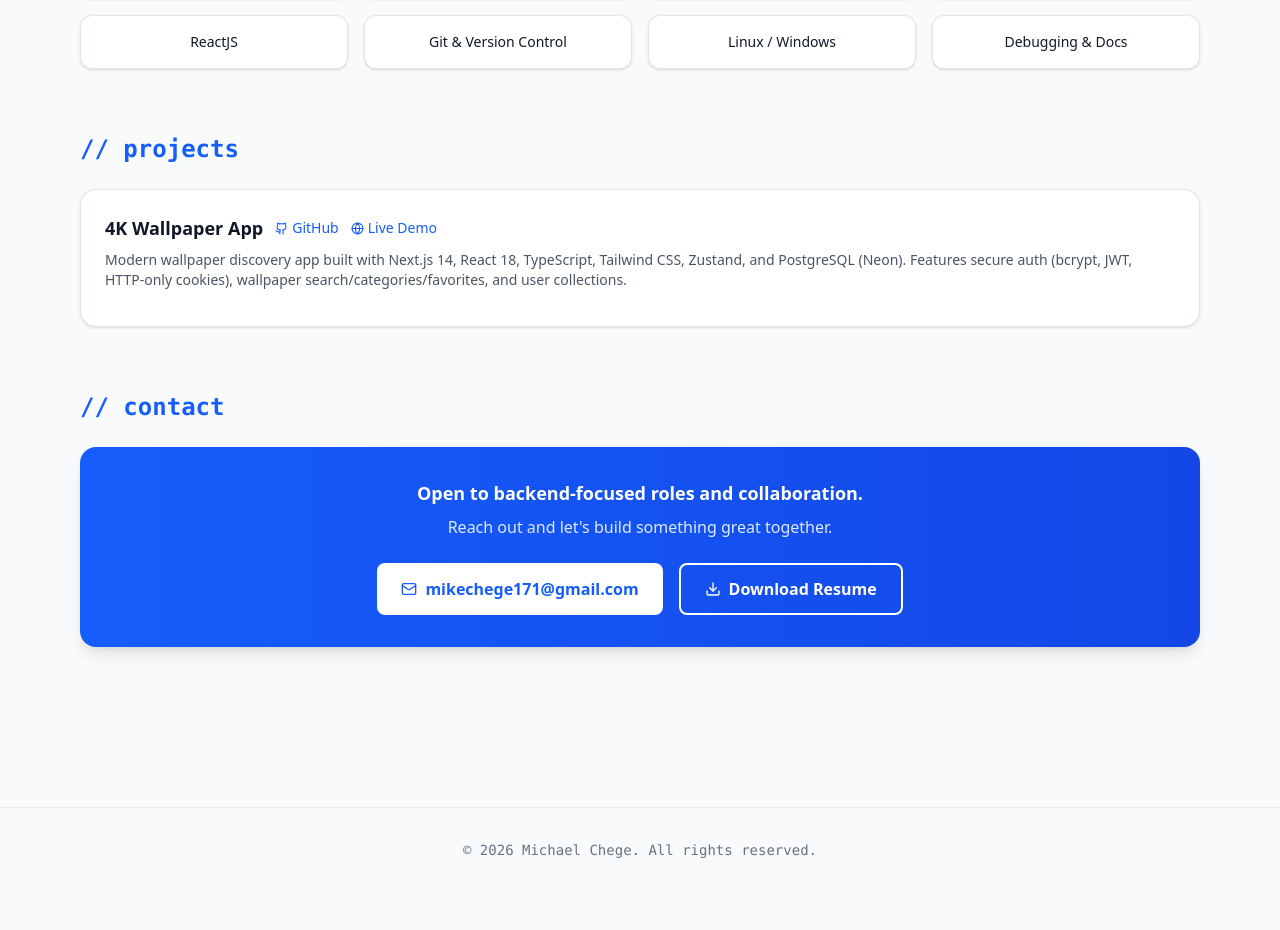
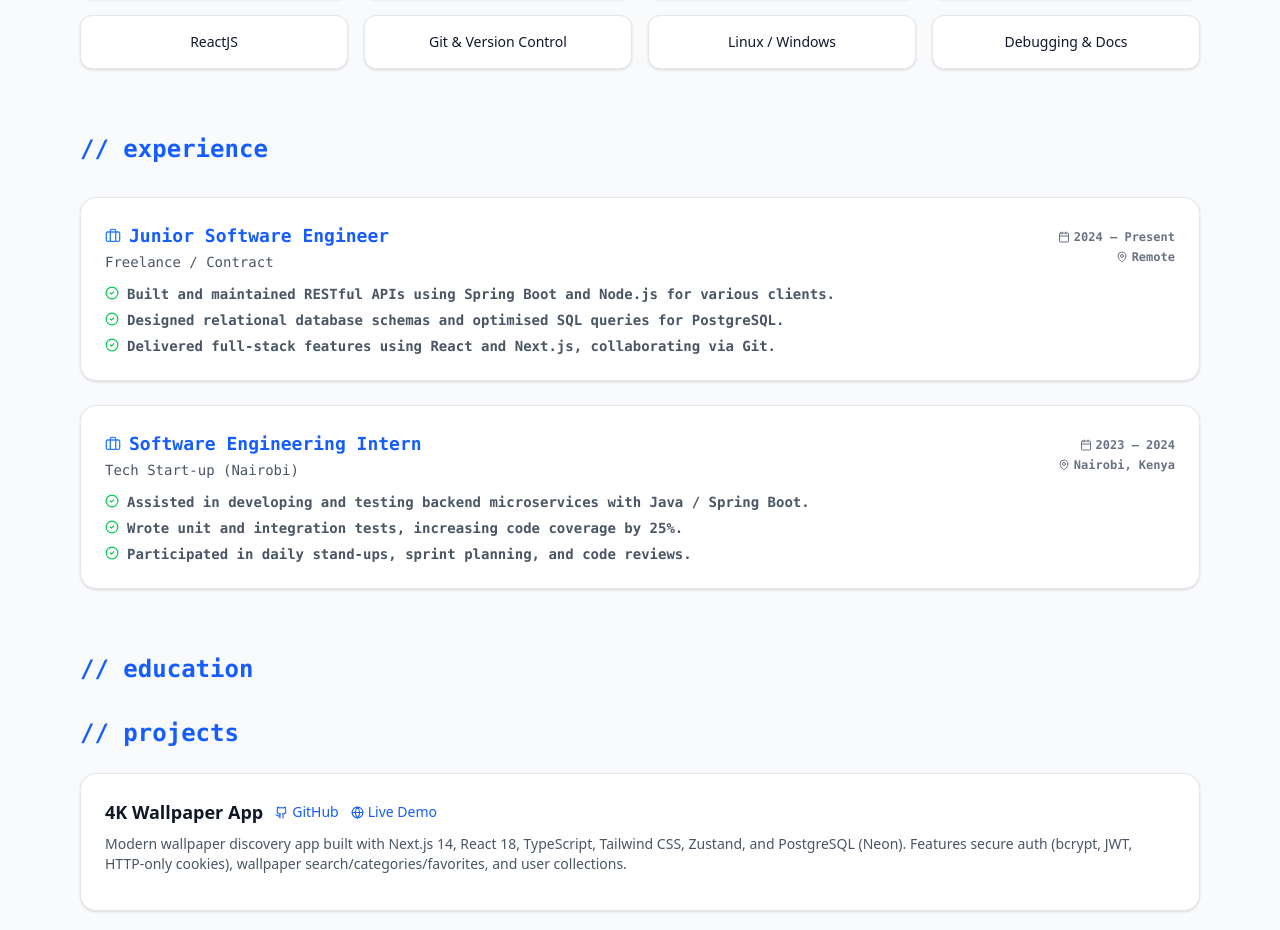
Before and after one commit to 001-sketch/Resume, a Next.js app: page / in a window 1280 px wide. Shown: the part 900-1830 px from the top of the page. Built offline with nearby package versions, Linux system fonts and the light colour scheme.

Commit message:
Update portfolio-hero.tsx

```diff
--- a/components/ui/portfolio-hero.tsx
+++ b/components/ui/portfolio-hero.tsx
@@ -298,6 +298,61 @@ export default function PortfolioHero() {
             className="text-2xl font-bold mb-6 text-blue-600 dark:text-blue-400"
             style={{ fontFamily: 'var(--font-fira-code), monospace' }}
           >
+        {/* ── Experience ── */}
+        <h2
+          className="text-2xl font-bold mb-8 text-blue-600 dark:text-blue-400"
+          style={{ fontFamily: 'var(--font-fira-code), monospace' }}
+        >
+          // experience
+        </h2>
+
+        <div className="space-y-6 mb-16">
+          {EXPERIENCE.map((job) => (
+            <div
+              key={job.role}
+              className="bg-white dark:bg-gray-900 rounded-2xl border border-gray-200 dark:border-gray-800 p-6 shadow-sm"
+            >
+              <div className="flex flex-col sm:flex-row sm:items-center sm:justify-between gap-1 mb-3">
+                <div>
+                  <h3 className="text-lg font-semibold flex items-center gap-2">
+                    <Briefcase size={16} className="text-blue-500 flex-shrink-0" />
+                    {job.role}
+                  </h3>
+                  <p className="text-gray-600 dark:text-gray-400 text-sm font-medium mt-0.5">
+                    {job.company}
+                  </p>
+                </div>
+                <div className="flex flex-col items-start sm:items-end gap-1 text-xs text-gray-500 dark:text-gray-500">
+                  <span className="inline-flex items-center gap-1">
+                    <Calendar size={12} />
+                    {job.period}
+                  </span>
+                  <span className="inline-flex items-center gap-1">
+                    <MapPin size={12} />
+                    {job.location}
+                  </span>
+                </div>
+              </div>
+              <ul className="space-y-1.5">
+                {job.bullets.map((b) => (
+                  <li key={b} className="flex items-start gap-2 text-sm text-gray-600 dark:text-gray-400">
+                    <CheckCircle2 size={14} className="text-green-500 flex-shrink-0 mt-0.5" />
+                    {b}
+                  </li>
+                ))}
+              </ul>
+            </div>
+          ))}
+        </div>
+
+        {/* ── Education ── */}
+        <h2
+          className="text-2xl font-bold mb-8 text-blue-600 dark:text-blue-400"
+          style={{ fontFamily: 'var(--font-fira-code), monospace' }}
+        >
+          // education
+        </h2>
+
             // projects
           </h2>
           <div className="bg-white dark:bg-gray-900 rounded-2xl border border-gray-200 dark:border-gray-800 p-6 shadow-sm">
```
